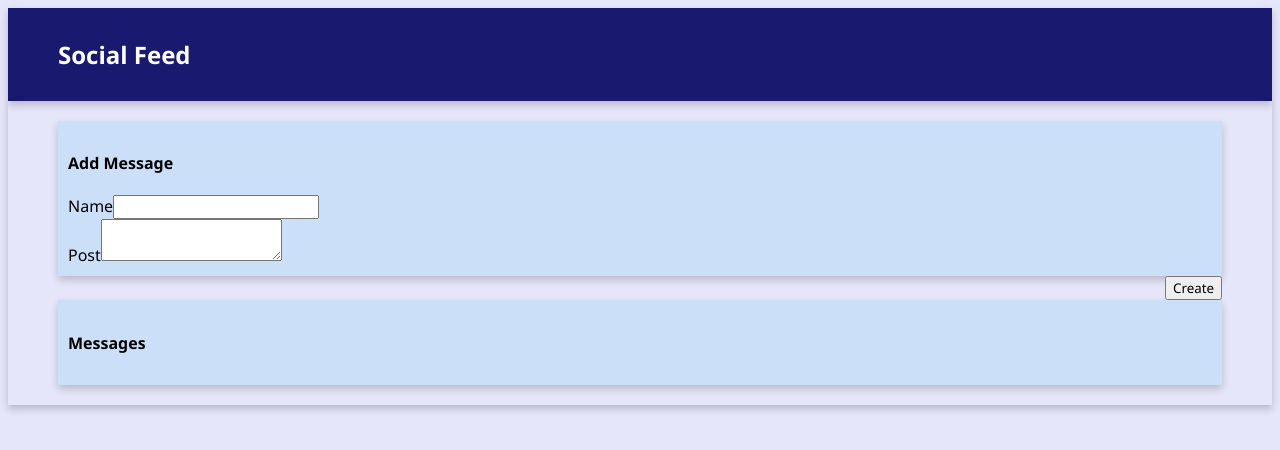
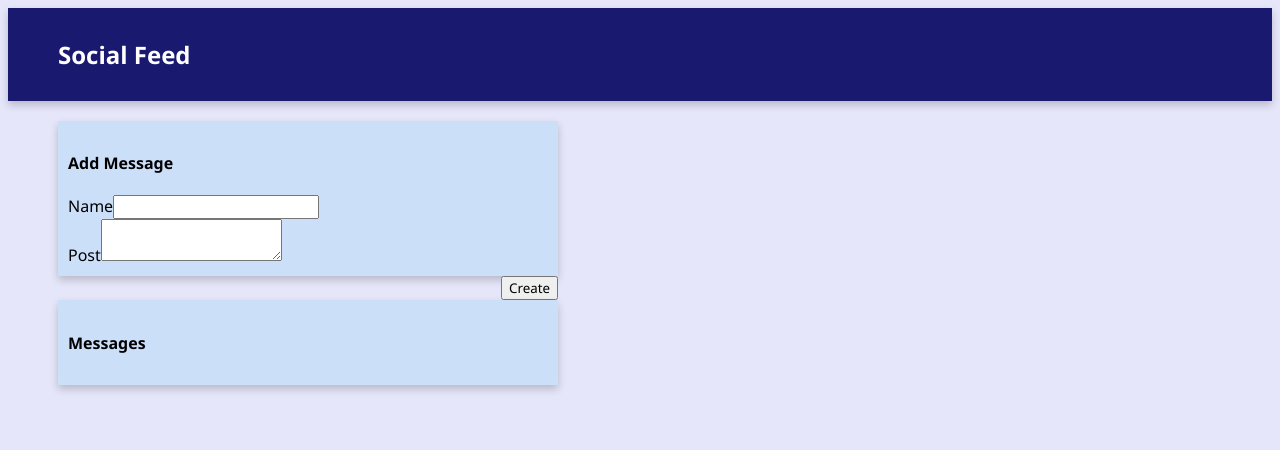
Before and after one commit to andreacalderon0493/SocialFeedRepo, a React (Create React App) app: page / in a window 1280 px wide. Shown: the top 450 px of the page. Built offline with nearby package versions, Linux system fonts and the light colour scheme.

Commit message:
added finishing touches to styling, shadowbox effect and background color

```diff
--- a/src/App.css
+++ b/src/App.css
@@ -5,12 +5,14 @@
     box-sizing: border-box;
 }
 .flex-container{
+    display: flex;
+flex-direction: column;
+ padding: 20px 50px;
+    gap:30 px;
+     /* min-width: 300px; */
 
-    padding: 20px 50px;
-    gap:30 px;
-     min-width: 300px;
-     box-shadow: 0 4px 8px 0 rgba(0, 0, 0, 0.2);
     transition: 0.3s;
+    max-width: 600px;
 
 }
 .flex-item {
--- a/src/components/CreatePostForm/CreatePostForm.css
+++ b/src/components/CreatePostForm/CreatePostForm.css
@@ -1,3 +1,3 @@
-.button-color{
-    background-color: rgb(175, 109, 222);
+.button {
+    color: rgba(143, 139, 228, 0.916);
 }
--- a/src/components/CreatePostForm/CreatePostForm.jsx
+++ b/src/components/CreatePostForm/CreatePostForm.jsx
@@ -34,7 +34,7 @@ const CreatePostForm = ({ onNewPost }) => {
           />
         </div>
       </div>
-      <div className=" flex-button button-color">
+      <div className=" flex-button button">
         <button type="submit">Create</button>
       </div>
     </form>
```
